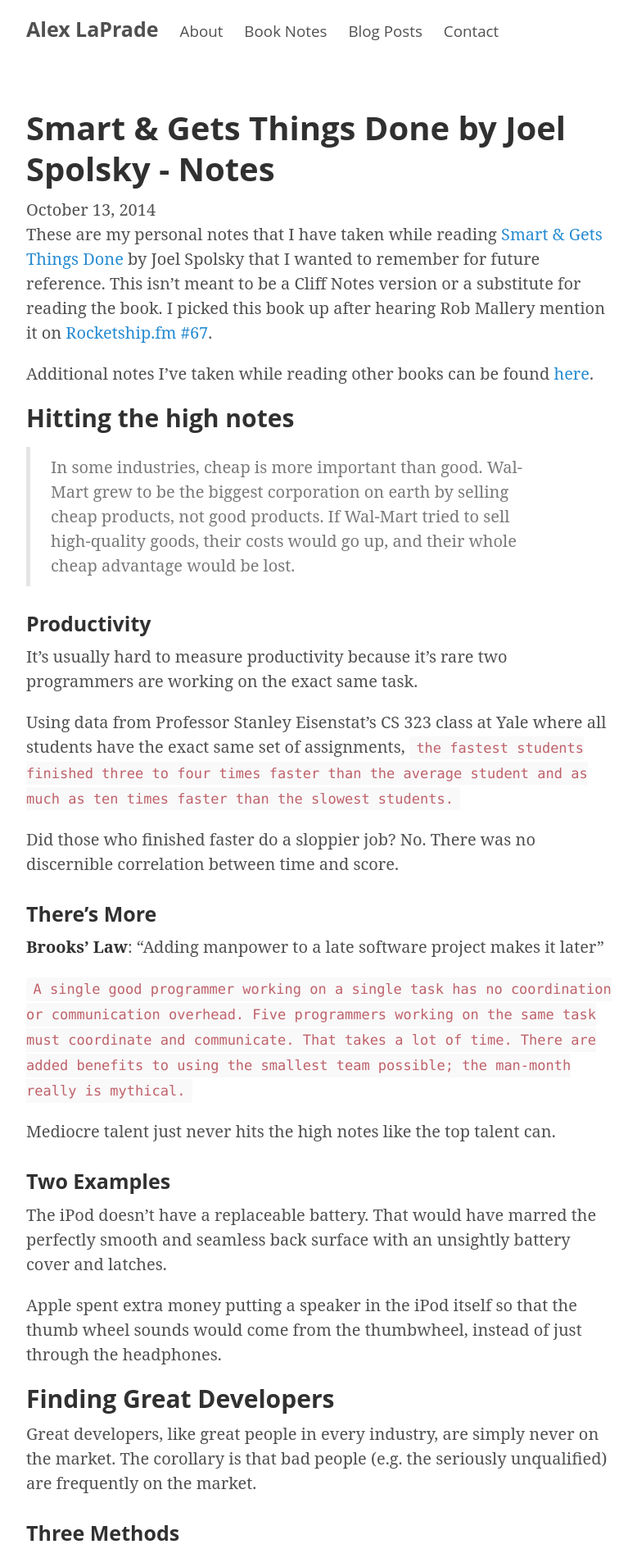
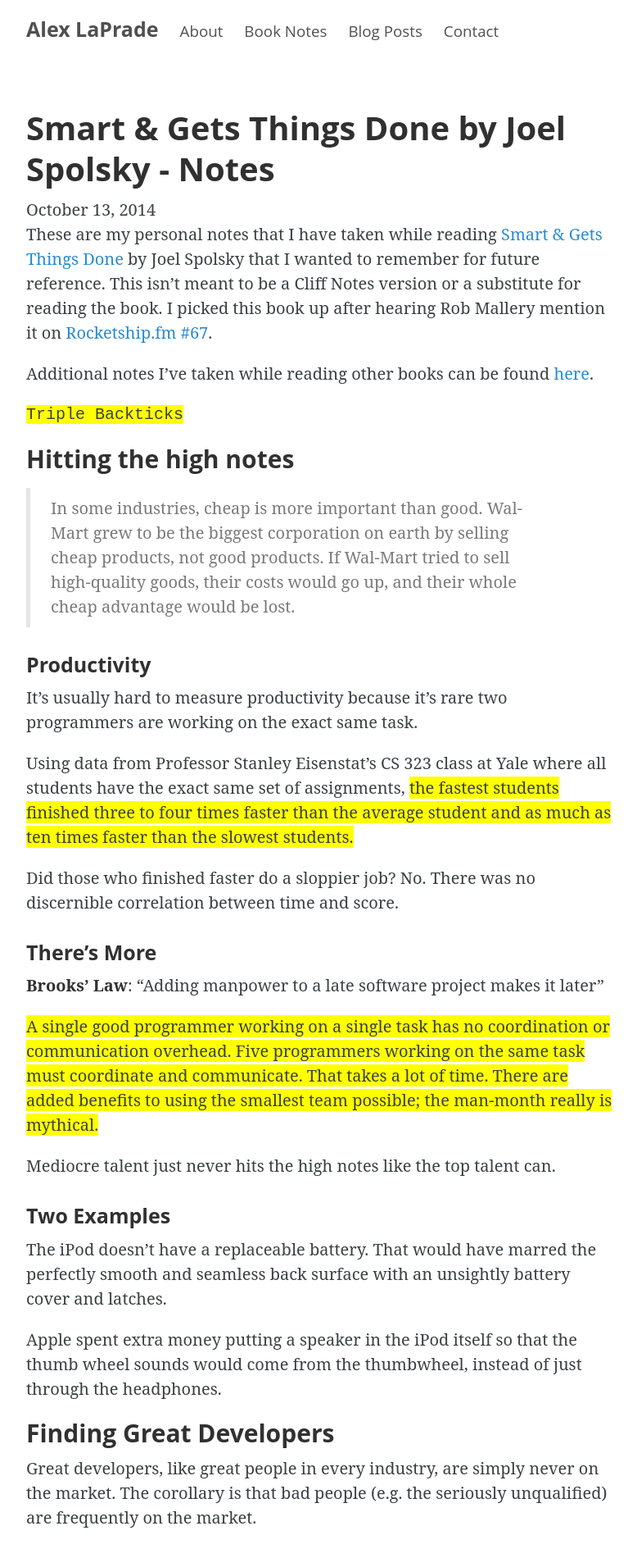
Before and after one commit to laprade/laprade.github.io, a Jekyll site: the page built from _posts/2014-10-13-smart-gets-things-done.md, in a window 1280 px wide. Shown: the top 1900 px of the page at 82% size, without its empty margins (248-1026 px from the left). Built offline with Jekyll 4.4.1, drawn with Linux system fonts in a browser that asks for light colours.

Commit message:
backtick formatting is now highlighted

````diff
--- a/_posts/2014-10-13-smart-gets-things-done.md
+++ b/_posts/2014-10-13-smart-gets-things-done.md
@@ -6,6 +6,10 @@ title: Smart & Gets Things Done by Joel Spolsky - Notes
 These are my personal notes that I have taken while reading [Smart & Gets Things Done](http://www.amazon.com/Smart-Gets-Things-Done-Technical/dp/1590598385/) by Joel Spolsky that I wanted to remember for future reference. This isn’t meant to be a Cliff Notes version or a substitute for reading the book.  I picked this book up after hearing Rob Mallery mention it on [Rocketship.fm #67](http://rocketship.fm/episodes/ep-67-rob-mallery/).
 
 Additional notes I've taken while reading other books can be found [here](http://laprade.org/book-notes/).
+
+```
+Triple Backticks
+```
 
 ## Hitting the high notes
 
--- a/public/css/poole.css
+++ b/public/css/poole.css
@@ -44,7 +44,7 @@ html {
 
 body {
   font-family: 'Noto Serif', serif;
-  color: #515151;
+  color: #3a4145;
   background-color: #fff;
   -webkit-text-size-adjust: 100%;
       -ms-text-size-adjust: 100%;
@@ -148,18 +148,19 @@ abbr[title] {
 }
 
 /* Code */
-code,
-pre {
-  font-family: Menlo, Monaco, "Courier New", monospace;
+/* code,
+# pre {
+#  font-family: Menlo, Monaco, "Courier New", monospace;
+} */
+code {
+  /* padding: .25em .5em; */
+  /* font-size: 85%; Original Pool Code Commented Out*/
+  color: inherit;
+  font-family: inherit;
+  background-color: yellow;
+  /* border-radius: 3px; */
 }
-code {
-  padding: .25em .5em;
-  font-size: 85%;
-  color: #bf616a;
-  background-color: #f9f9f9;
-  border-radius: 3px;
-}
-pre {
+/* pre {
   display: block;
   margin-top: 0;
   margin-bottom: 1rem;
@@ -177,7 +178,7 @@ pre code {
   font-size: 100%;
   color: inherit;
   background-color: transparent;
-}
+} Original Pool Code Commented Out */
 
 /* Pygments via Jekyll */
 .highlight {
````
